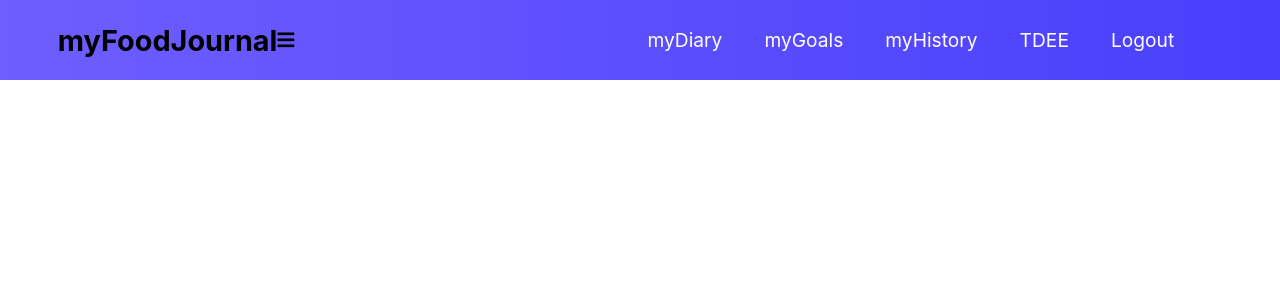
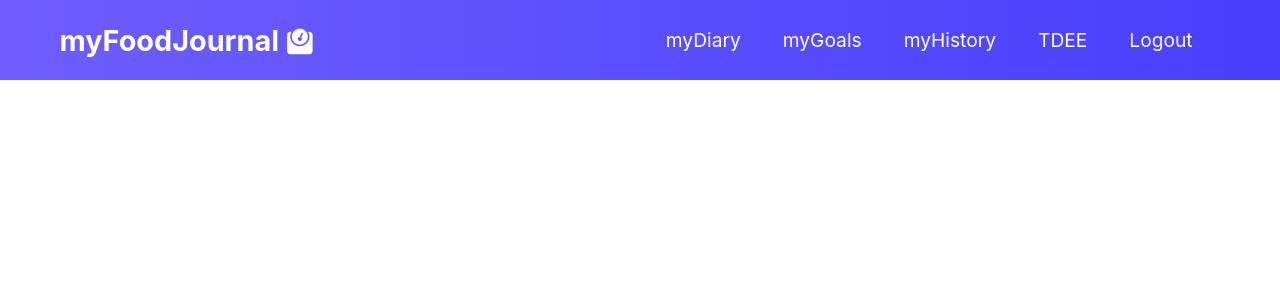
Before and after one commit to emrichmp/myFoodJournal-Frontend, a React (Create React App) app: page / in a window 1280 px wide. Shown: the top 300 px of the page. Built offline with nearby package versions, Linux system fonts and the light colour scheme.

Commit message:
finished navbar

```diff
--- a/src/components/Navbar/Navbar.css
+++ b/src/components/Navbar/Navbar.css
@@ -5,6 +5,18 @@
     justify-content: center;
     align-items: center;
     font-size: 1.2rem;
+}
+
+.navbar-logo {
+    color: white;
+    justify-self: start;
+    margin-left: 20px;
+    cursor: pointer;
+}
+
+.fa-weight {
+    margin-left: 0.5rem;
+    font-size: 1.6rem;
 }
 
 .nav-menu {
@@ -29,3 +41,7 @@
     border-radius: 4px;
     transition: all 0.2s ease-out;
 }
+
+.fa-bars {
+    color: white
+}
--- a/src/components/Navbar/Navbar.js
+++ b/src/components/Navbar/Navbar.js
@@ -12,10 +12,10 @@ class Navbar extends React.Component {
     render() {
         return (
             <nav className="NavbarItems">
-                <h1 className="navbar-logo">myFoodJournal</h1>
-                <div className="menu-icon" onClick={this.handleClick}>
+                <h1 className="navbar-logo">myFoodJournal<i className="fas fa-weight"></i></h1>
+                {/* <div className="menu-icon" onClick={this.handleClick}>
                     <i className={this.state.clicked ? 'fas fa-times' : 'fas fa-bars'}></i>
-                </div>
+                </div> */}
                 <ul className={this.state.clicked ? 'nav-menu active' : 'nav-menu'}>
                     {MenuItems.map((item, index) => {
                         return(
```
Also changed, not shown: 1 other file (tests, documents, lock files or other folders).
